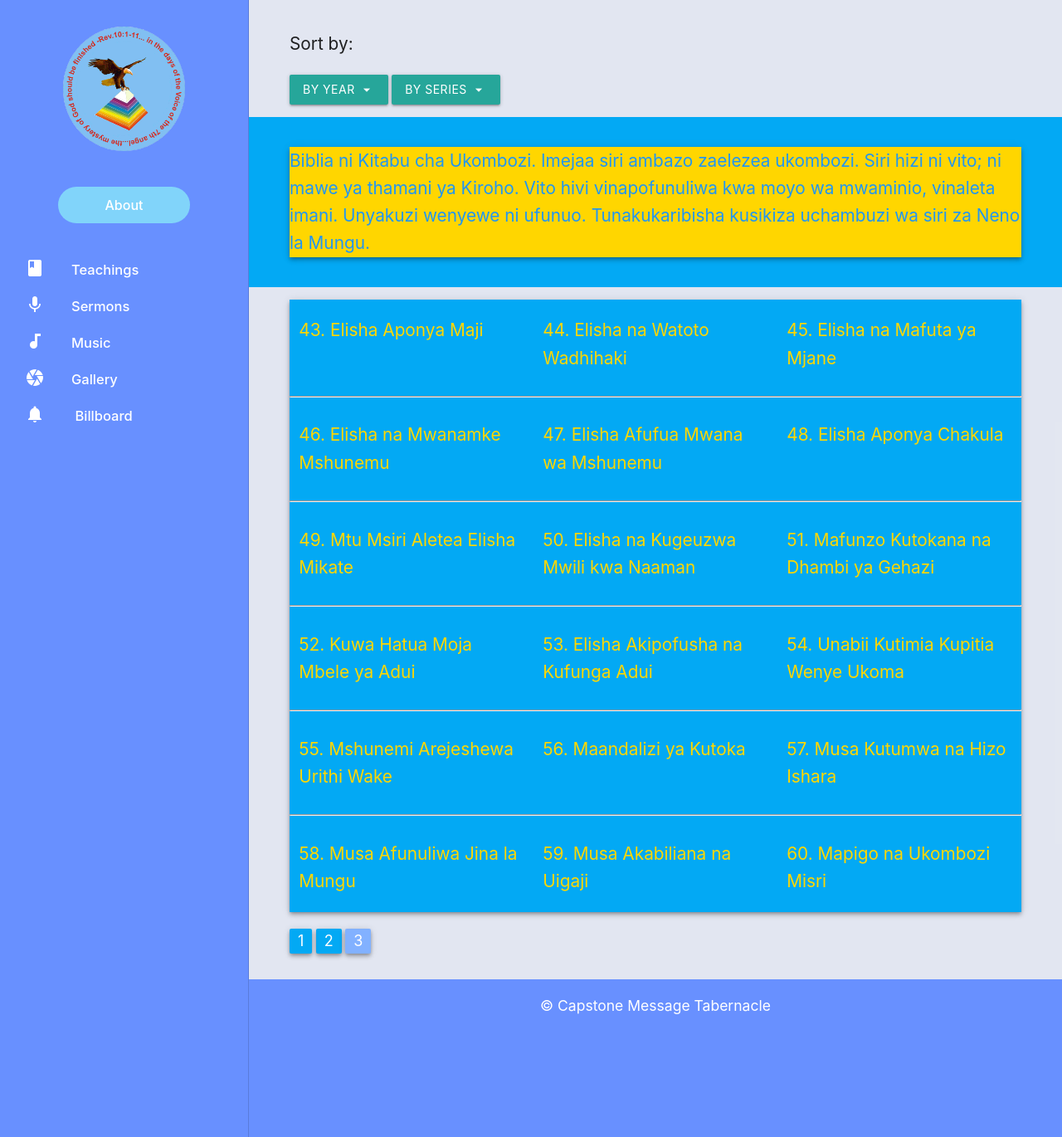
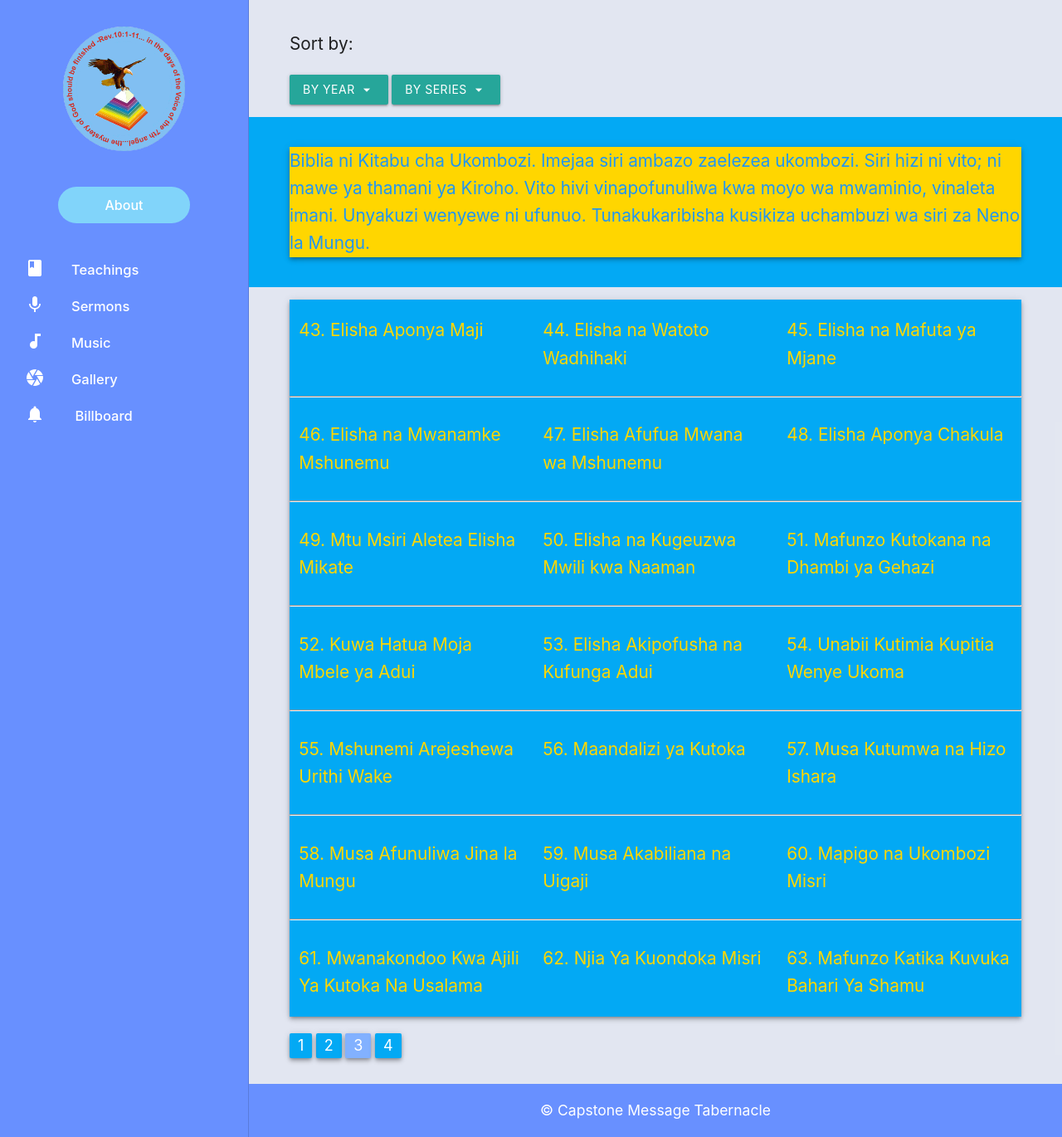
Before and after one commit to njorogetimk/matCSS, a Jekyll site: the page built from sermons/series/golden_nuggets_3.html, in a window 1280 px wide and 1370 px high. Shown: the whole window at 83% size. Built offline with Jekyll 4.4.1, drawn with Linux system fonts in a browser that asks for light colours.

Commit message:
Update of nugget 65

```diff
--- a/index.html
+++ b/index.html
@@ -56,13 +56,13 @@
     <h4 class="center"><a href="{{ site.baseurl }}/sermons/2019/index.html">Sermons</a></h4>
     <div class="row">
       <div class="col s12 m6 z-depth-2">
-        <h5 class="center"><a href="{{ site.baseurl }}/sermons/2019/sunday/19-08-11_msalaba.html">Msalaba</a></h5>
-        <p class="center">August 11, 2019</p>
+        <h5 class="center"><a href="{{ site.baseurl }}/sermons/2019/sunday/19-08-18_yesu_kristo_ni_yeye_yule.html">Yesu Kristo ni Yeye Yule</a></h5>
+        <p class="center">August 18, 2019</p>
       </div>
       <div class="col s12 m6 z-depth-2">
         <h5 class="center"><a href="{{ site.baseurl }}/sermons/series/golden_nuggets.html">Vito vya Bibilia</a></h5>
         <p class="small center">(Golden Nuggets)</p>
-        <p class="center"><a href="{{ site.baseurl }}/sermons/2019/thursday/goldenNuggets/19-01-22_mapigo_na_ukombozi_misri.html"> 60. Mapigo na Ukombozi Misri</a></p>
+        <p class="center"><a href="{{ site.baseurl }}/sermons/2019/thursday/goldenNuggets/19-01-27_maji_ya_marah.html">65. Maji ya Marah</a></p>
       </div>
     </div>
   </div>
--- a/sermons/2019/sunday/19-08-11_msalaba.html
+++ b/sermons/2019/sunday/19-08-11_msalaba.html
@@ -2,7 +2,7 @@
 layout : sermons_sunday
 title : Msalaba | 2019
 heading : Msalaba
-date : Sunday, August 4
+date : Sunday, August 11
 ---
 
 <iframe src="https://drive.google.com/file/d/1hY3z33JeVupgI2eUSARqiUw73aTC3w8T/preview" width="600" height="100"></iframe>
--- a/sermons/2019/thursday/goldenNuggets/19-01-22_mapigo_na_ukombozi_misri.html
+++ b/sermons/2019/thursday/goldenNuggets/19-01-22_mapigo_na_ukombozi_misri.html
@@ -3,7 +3,7 @@
 title : 60. Mapigo na Ukombozi Misri  | Vito
 heading : 60. Mapigo na Ukombozi Misri
 before : 19-01-21_musa_akabiliana_na_uigaji.html
-next : #!
+next : 19-01-23_mwanakondoo_kwa_ajili_ya_kutoka_na_usalama.html
 paginate : three
 ---
 
--- /dev/null
+++ b/sermons/2019/thursday/goldenNuggets/19-01-23_mwanakondoo_kwa_ajili_ya_kutoka_na_usalama.html
@@ -0,0 +1,10 @@
+---
+layout : sermons_vito
+title : 61. Mwanakondoo Kwa Ajili Ya Kutoka Na Usalama  | Vito
+heading : 61. Mwanakondoo Kwa Ajili Ya Kutoka Na Usalama
+before : 19-01-22_mapigo_na_ukombozi_misri.html
+next : 19-01-24_njia_ya_kuondoka_misri.html
+paginate : three
+---
+
+<iframe src="https://drive.google.com/file/d/1N7IVSXJoPQAmEkosI6RcRSlU4CbYzQNX/preview" width="600" height="100"></iframe>
--- /dev/null
+++ b/sermons/2019/thursday/goldenNuggets/19-01-24_njia_ya_kuondoka_misri.html
@@ -0,0 +1,10 @@
+---
+layout : sermons_vito
+title : 62. Njia Ya Kuondoka Misri  | Vito
+heading : 62. Njia Ya Kuondoka Misri
+before : 19-01-23_mwanakondoo_kwa_ajili_ya_kutoka_na_usalama.html
+next : 19-01-25_mafunzo_katika_kuvuka_bahari_ya_shamu.html
+paginate : three
+---
+
+<iframe src="https://drive.google.com/file/d/1KGL4HbIqibD5XywIpSTB865BDLB7_ZhL/preview" width="600" height="100"></iframe>
--- /dev/null
+++ b/sermons/2019/thursday/goldenNuggets/19-01-25_mafunzo_katika_kuvuka_bahari_ya_shamu.html
@@ -0,0 +1,10 @@
+---
+layout : sermons_vito
+title : 63. Mafunzo Katika Kuvuka Bahari Ya Shamu  | Vito
+heading : 63. Mafunzo Katika Kuvuka Bahari Ya Shamu
+before : 19-01-24_njia_ya_kuondoka_misri.html
+next : #!
+paginate : three
+---
+
+<iframe src="https://drive.google.com/file/d/1cDBjqTawOA7Zo_i_LuqhSK7SHO-7Gv5W/preview" width="600" height="100"></iframe>
--- a/sermons/series/golden_nuggets.html
+++ b/sermons/series/golden_nuggets.html
@@ -46,6 +46,7 @@
       <li class="active disabled z-depth-2"><a href="#!">1</a></li>
       <li class="waves-effect z-depth-2 light-blue"><a href="golden_nuggets_2.html">2</a></li>
       <li class="wave-effect z-depth-2 light-blue"><a href="golden_nuggets_3.html">3</a></li>
+      <li class="wave-effect z-depth-2 light-blue"><a href="golden_nuggets_4.html">4</a></li>
     </ul>
   </div>
 
--- a/sermons/series/golden_nuggets_3.html
+++ b/sermons/series/golden_nuggets_3.html
@@ -48,6 +48,7 @@
       <li class="waves-effect z-depth-2 light-blue"><a href="golden_nuggets.html">1</a></li>
       <li class="wave-effect z-depth-2 light-blue"><a href="golden_nuggets_2.html">2</a></li>
       <li class="active disabled z-depth-2"><a href="#!">3</a></li>
+      <li class="wave-effect z-depth-2 light-blue"><a href="golden_nuggets_4.html">4</a></li>
     </ul>
   </div>
 
```
Also changed, not shown: sermons/2019/sunday/19-08-18_yesu_kristo_ni_yeye_yule.html (added, +8 -0 lines), sermons/2019/thursday/goldenNuggets/19-01-26_mafunzo_toka_wimbo_wa_musa.html (added, +10 -0 lines), sermons/2019/thursday/goldenNuggets/19-01-27_maji_ya_marah.html (added, +10 -0 lines), sermons/series/golden_nuggets_4.html (added, +55 -0 lines).
